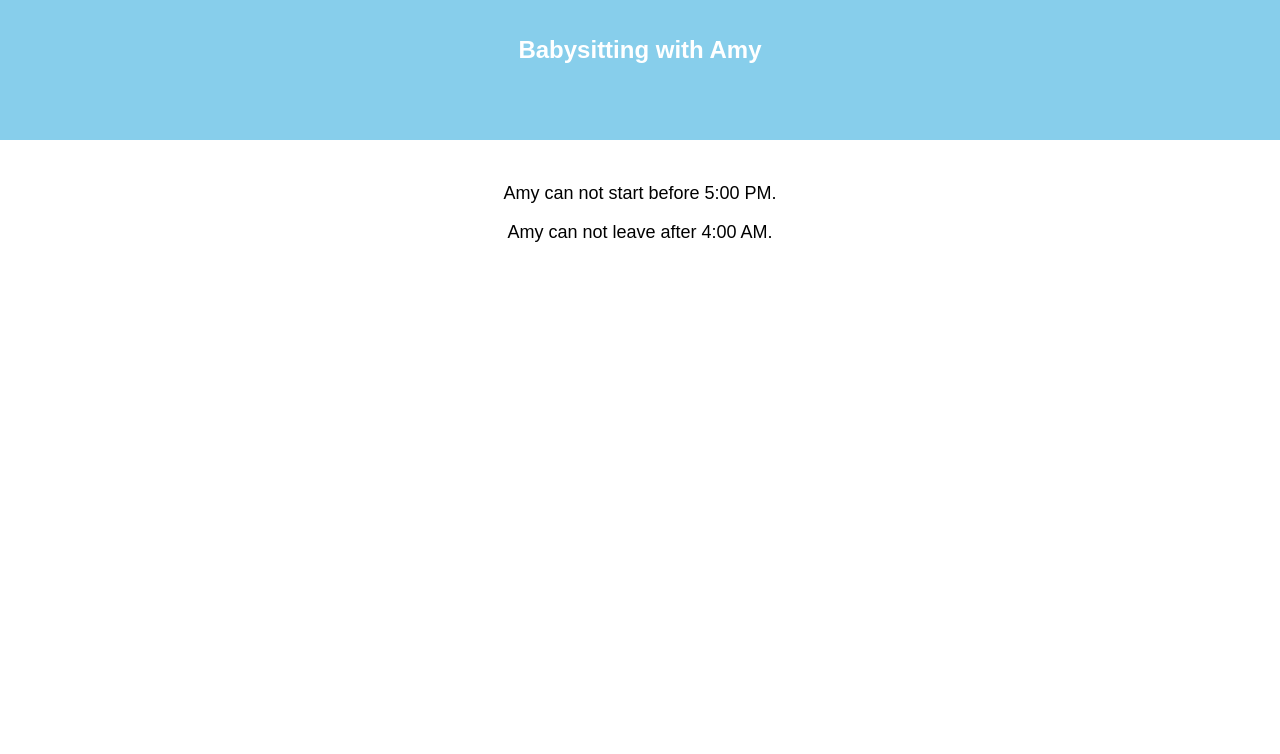
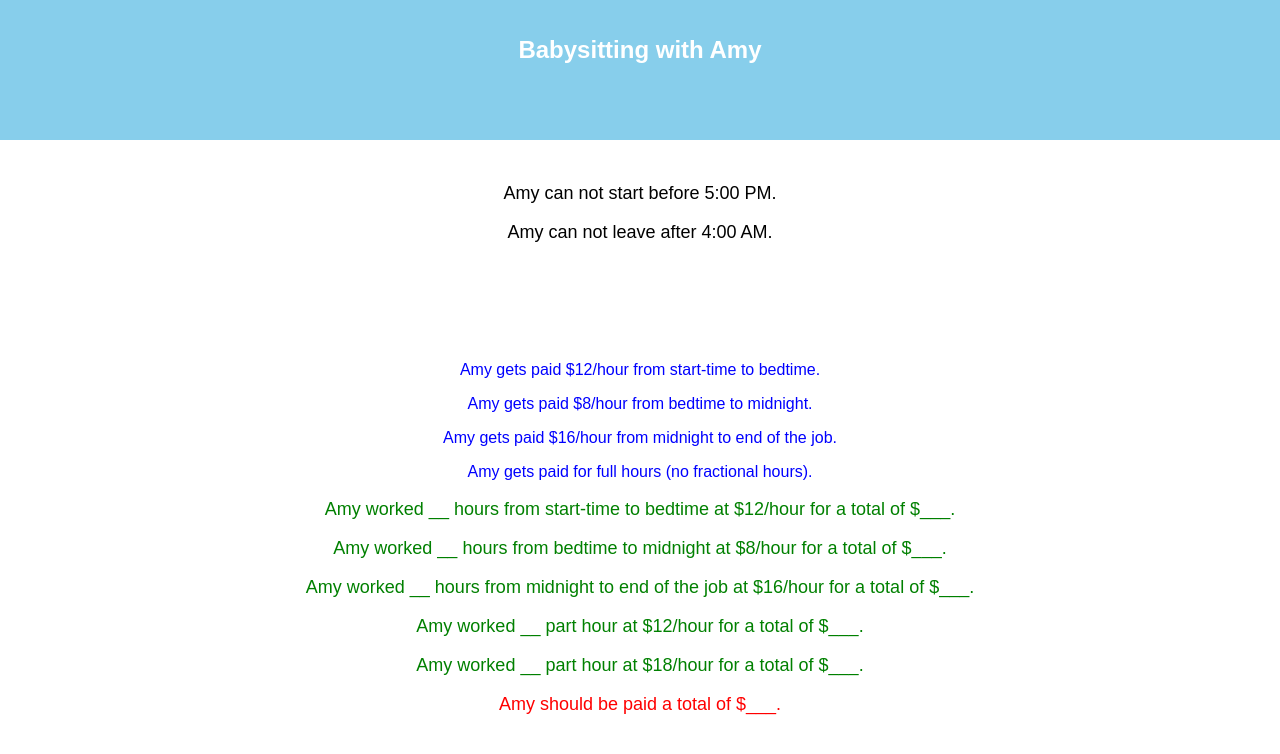
Before and after one commit to bweathers3/babysitting-kata, a React (Create React App) app: page / in a window 1280 px wide. Shown: the top 754 px of the page. Built offline with nearby package versions, Linux system fonts and the light colour scheme.

Commit message:
Update App.js after complete Notes and Payment Components

```diff
--- a/src/components/app/App.js
+++ b/src/components/app/App.js
@@ -1,6 +1,8 @@
 import React, { Component } from 'react';
 import Header from '../header/Header'
 import Main from '../main/Main'
+import Notes from '../notes/Notes'
+import Payment from '../payment/Payment'
 import './App.css';
 
 class App extends Component {
@@ -9,6 +11,8 @@ class App extends Component {
       <div className="App">
         <Header />
         <Main />
+        <Notes />
+        <Payment />
       </div>
     );
   }
```
Also changed, not shown: 1 other file (tests, documents, lock files or other folders).
